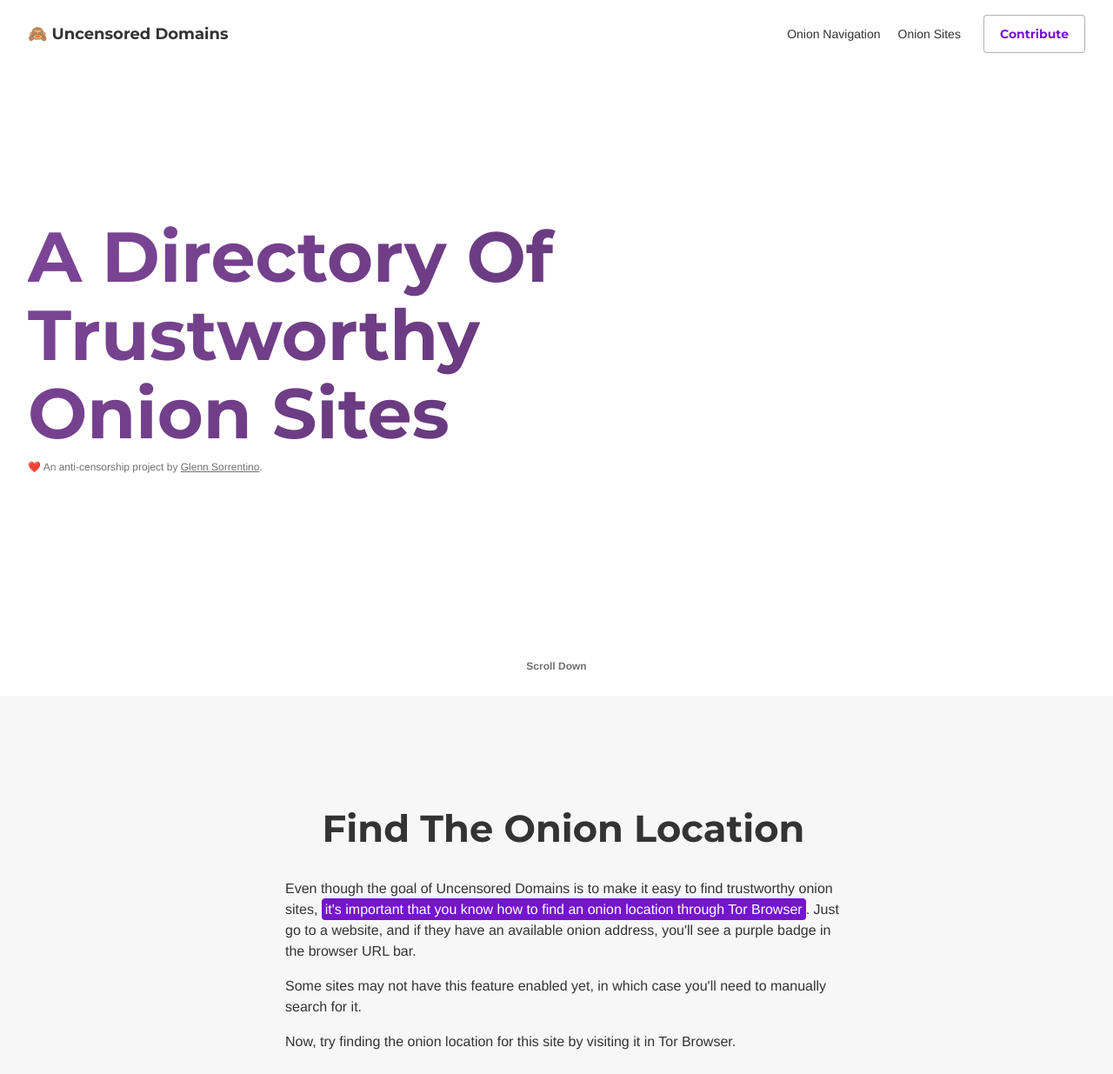
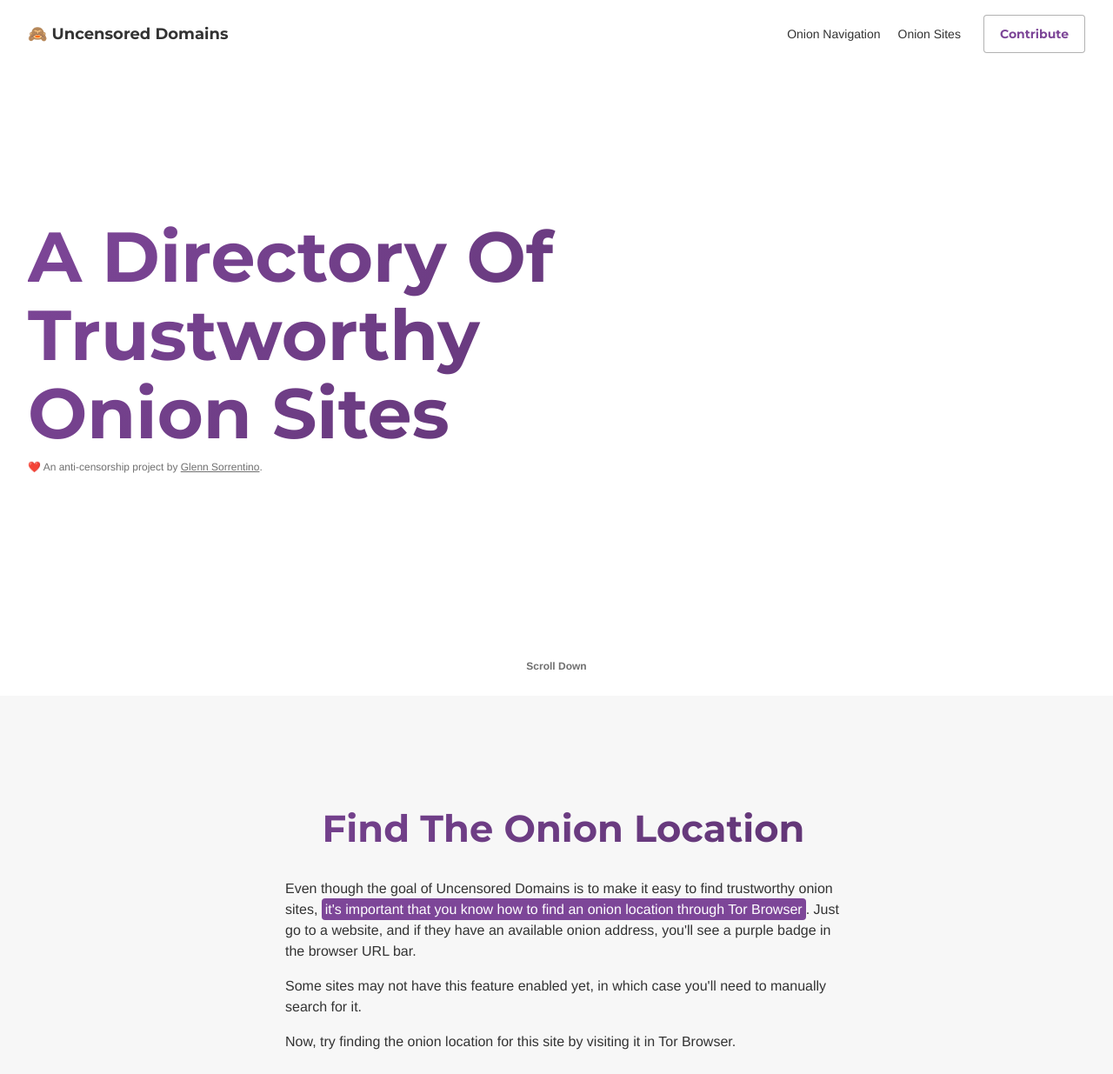
Before and after one commit to glenn-sorrentino/uncensoreddomains, a PHP site: page / in a window 1280 px wide. Shown: the top 1235 px of the page at 87% size. Run offline with PHP 8.4, Linux system fonts and the light colour scheme.

Commit message:
heading color

```diff
--- a/design-system/css/buttons.css
+++ b/design-system/css/buttons.css
@@ -11,7 +11,7 @@
 
   .primaryBtn {
     background-color: var(--color-light);
-    color: #7515CE;
+    color: #7D4698;
     border: var(--border-dark);
   }
 
@@ -39,7 +39,7 @@
 
   .primaryBtn {
     background-color: var(--color-dark);
-    color: #BE9ED1;
+    color: #AC91BE;
     border: var(--border-light);
   }
 
--- a/design-system/css/typography.css
+++ b/design-system/css/typography.css
@@ -5,7 +5,7 @@
 }
 
 @media (prefers-color-scheme: light) {
-  h1, h2, h3, h4, h5, h6, p {
+  h1, h4, h5, h6, p {
     color: var(--color-dark);
   }
 
@@ -28,11 +28,11 @@
   }
 
   .highlight {
-    background-color: #7515CE;
+    background-color: #7D4698;
     color: white;
   }
 
-  h2 {
+  h2, h3 {
     color: #7515CE !important;
     background: var(--gradient-lm) !important;
   }
@@ -43,7 +43,7 @@
     background-color: var(--color-dark);
   }
 
-  h1, h2, h3, p, h4, h5, h6 {
+  p, h1, h4, h5 {
     color: var(--color-light);
   }
 
@@ -66,11 +66,11 @@
   }
 
   .highlight {
-    background-color: #BE9ED1;
+    background-color: #AC91BE;
     color: var(--color-dark);
   }
 
-  h2 {
+  h2, h3 {
     color: #BE9ED1 !important;
     background: var(--gradient-dm) !important;
   }
@@ -90,6 +90,11 @@ h1, h2, h3, h4, h5, h6 {
   font-family: "Sans";
 }
 
+h2, h3 {
+  -webkit-background-clip: text !important;
+  -webkit-text-fill-color: transparent !important;
+}
+
 /* header h1 {
   font-family: Helvetica, Arial, sans-serif;
 } */
@@ -97,8 +102,6 @@ h1, h2, h3, h4, h5, h6 {
 h2 {
   font-size: var(--font-size-1);
   line-height: var(--line-height-1);
-  -webkit-background-clip: text !important;
-  -webkit-text-fill-color: transparent !important;
 }
 
 h2 {
```
